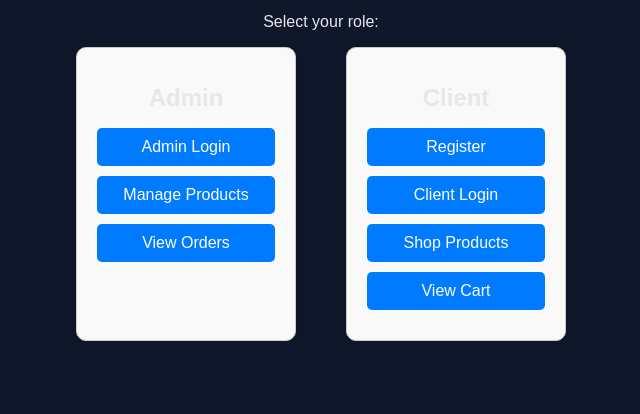
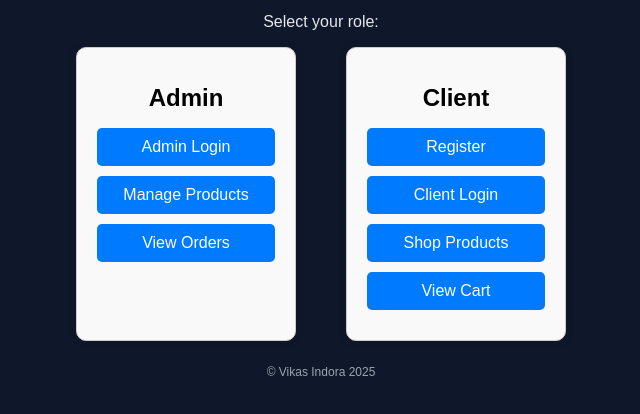
Before and after one commit to VikasIndora/E-Commerce-Website, a website: page index.html in a window 1280 px wide. Shown: the part 90-504 px from the top of the page, without its empty margins (319-959 px from the left). Drawn offline with Linux system fonts and the light colour scheme.

Commit message:
update index.html

```diff
--- a/index.html
+++ b/index.html
@@ -41,6 +41,10 @@
         a:hover {
             background: #0056b3;
         }
+
+        h2 {
+            color: black;
+        }
     </style>
 </head>
 
@@ -66,6 +70,8 @@
         </div>
     </div>
 
+    <footer>© Vikas Indora 2025</footer>
+
 </body>
 
 </html>
```
